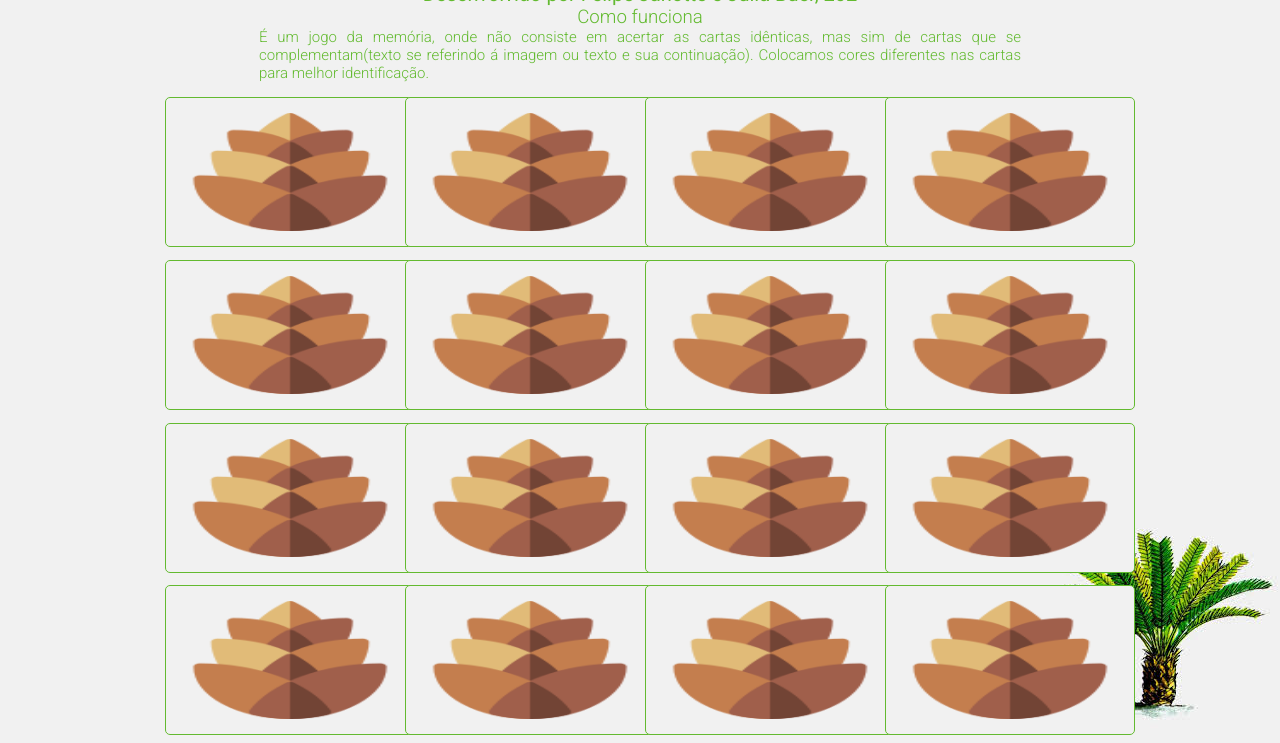
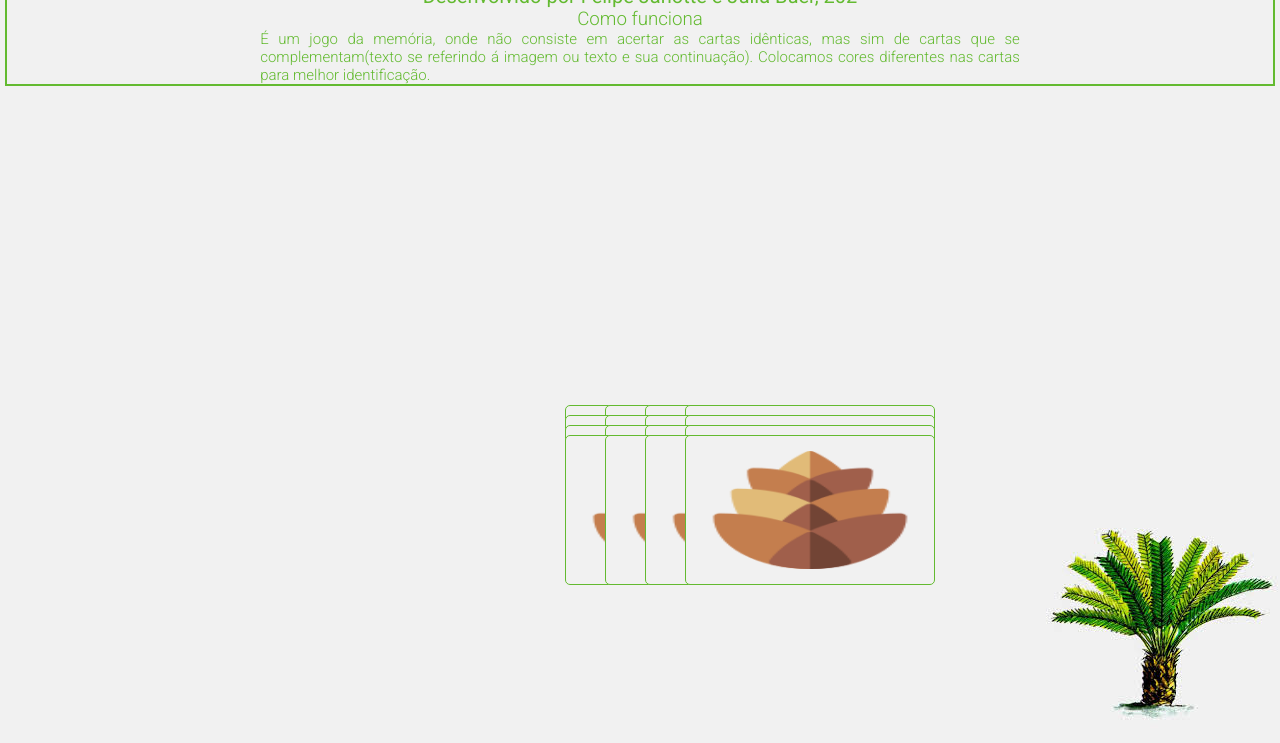
Before and after one commit to FelipeJanotte/gminosperma, a plain HTML site: page index.html in a window 1280 px wide. Shown: the part 57-800 px from the top of the page. Drawn offline with Linux system fonts and the light colour scheme.

Commit message:
Update style.css

```diff
--- a/src/style.css
+++ b/src/style.css
@@ -23,6 +23,7 @@ p{
     flex-direction: column;
     align-items: center;
     color: #63ba30;
+    border: 2px solid #63ba30;
 }
 .header h1{
     font-size: 25px;
@@ -50,8 +51,6 @@ h3{
 }
 
 .memory-game{
-    height: 95%;
-    width: 75%;
     margin: auto;
     display: flex;
     flex-wrap: wrap;
```
